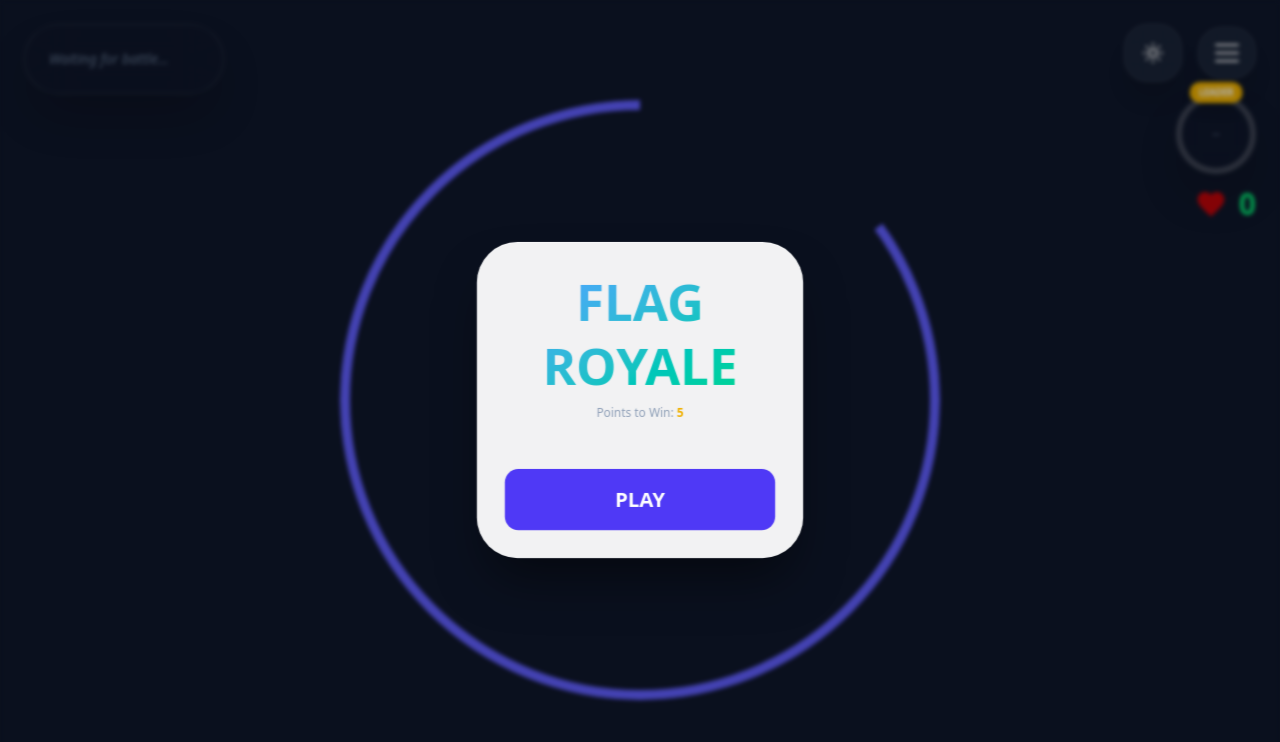
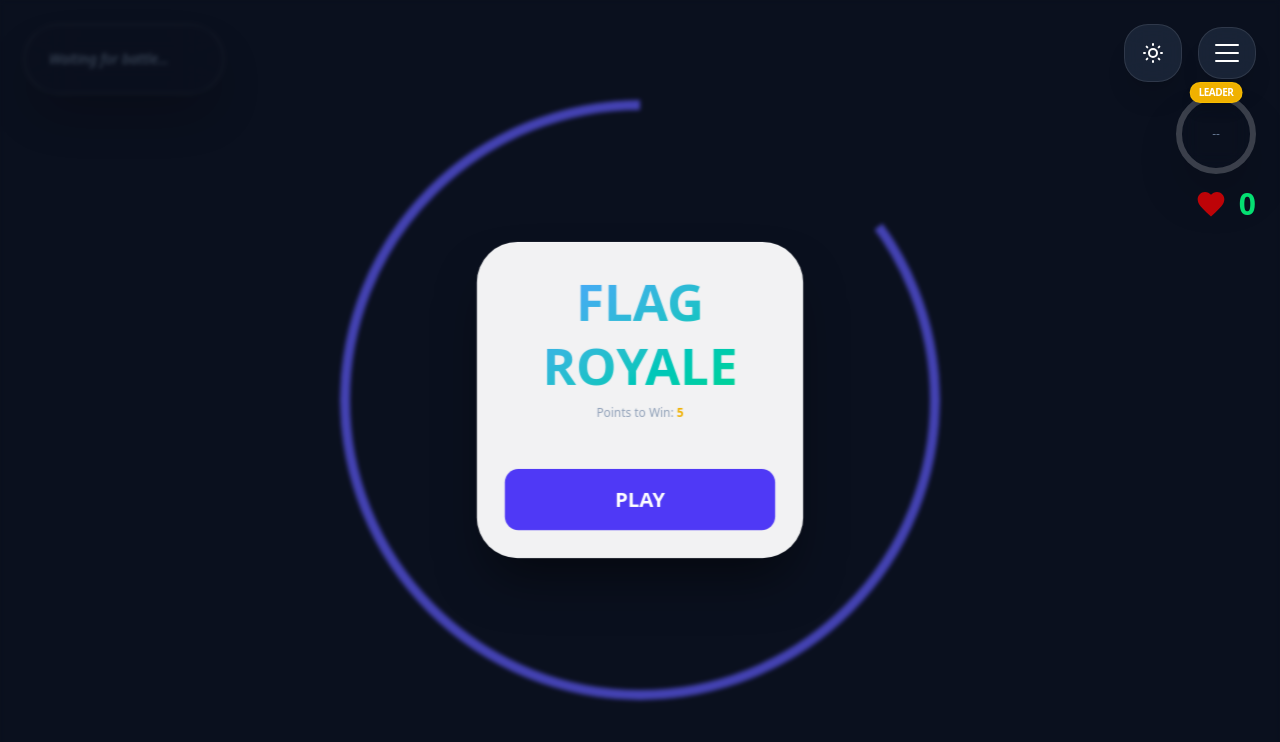
Before and after one commit to christembe89-lgtm/flag-collision-final, a Next.js app: page / in a window 1280 px wide. Shown: the top 742 px of the page. Built offline with nearby package versions, Linux system fonts and the light colour scheme.

Commit message:
Menu e botao de modo claro/escuro fixado em primeiro

```diff
--- a/app/components/Game.tsx
+++ b/app/components/Game.tsx
@@ -749,7 +749,7 @@ export default function Game() {
             </div>
 
             {/* HUD */}
-            <div className="absolute top-6 right-6 z-[50001] flex flex-col items-end space-y-3 pointer-events-none">
+            <div className="absolute top-6 right-6 z-[200001] flex flex-col items-end space-y-3 pointer-events-none">
                 <div className="flex flex-row items-center space-x-4 pointer-events-auto">
                     {/* Theme Toggle - Hidden when sidebar is open */}
                     <button
```
